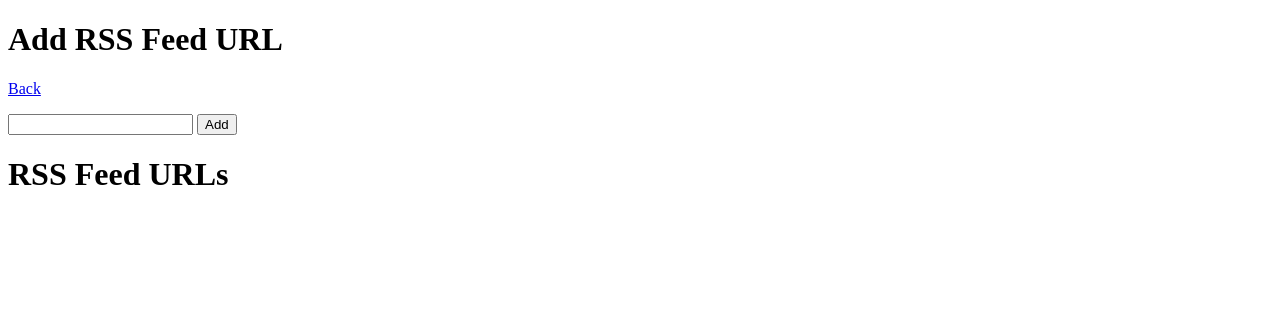
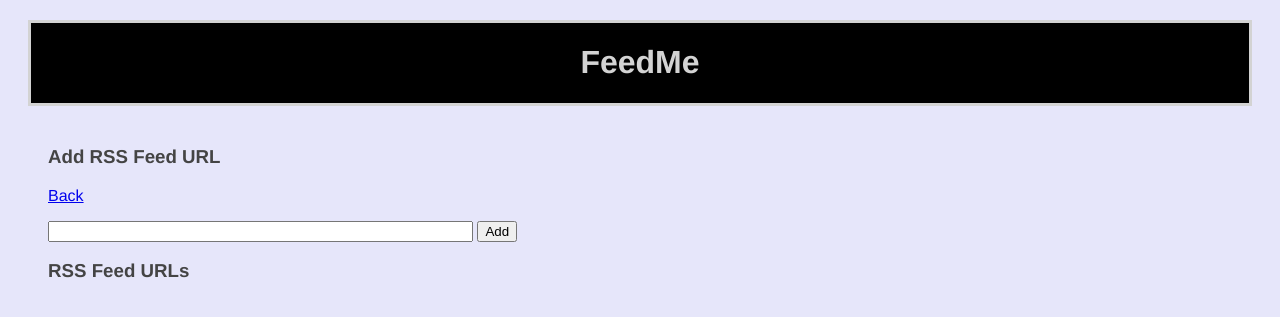
Before and after one commit to wheavin/FeedMe, a Flask app: page /config in a window 1280 px wide. Shown: the top 317 px of the page. Run offline with Flask 2, Linux system fonts and the light colour scheme; data that the repository does not hold is empty.

Commit message:
More HTML and CSS updates

```diff
--- a/static/main.css
+++ b/static/main.css
@@ -1,19 +1,35 @@
 body {
-    margin: 5;
-    padding: 5;
+    margin: 15;
+    padding: 15;
     font-family: "Helvetica Neue", Helvetica, Arial, sans-serif;
     color: #444;
-    background-color: lightblue;
+    background-color: #E6E6FA;
 }
 
 h2 {
-    color: blue;
+    color: black;
     text-align: center;
+    background-color: #E6E6FA;
+    border-style: solid;
+    border-width: 1px;
 }
 
-.item {
-    padding: 10px 0 30px 0;
-    background-color: #E6E6FA;
+.banner {
+    margin: 20px;
+    color: lightgray;
+    text-align: center;
+    background-color: black;
     border-style: solid;
     border-width: 3px;
 }
+
+.content {
+    margin: 40px;
+}
+
+.url_entry {
+    text-align: center;
+    display: flex;
+    flex-direction: row;
+    align-items: flex-start
+}
--- a/templates/index.html
+++ b/templates/index.html
@@ -6,11 +6,16 @@
     <link rel="stylesheet" href="/static/main.css">
 </head>
 <body>
+    <div class="banner">
+        <h1>FeedMe</h1>
+    </div>
+    <div class="content">
         <p>
             <a href="/config">Configure RSS Feed URLs</a>
         </p>
         {% for feed_item in feed_content %}
         <p class="item">{{ feed_item|safe }}</p>
         {% endfor %}
+    </div>
 </body>
 </html>
--- a/templates/urlconfig.html
+++ b/templates/urlconfig.html
@@ -3,16 +3,21 @@
 <head>
     <meta charset="UTF-8">
     <title>RSS Feed URL Config</title>
+    <link rel="stylesheet" href="/static/main.css">
 </head>
 <body>
-    <h1>Add RSS Feed URL</h1>
+    <div class="banner">
+        <h1>FeedMe</h1>
+    </div>
+    <div class="content">
+        <h3>Add RSS Feed URL</h3>
         <p>
             <a href="/">Back</a>
         </p>
 
         <!-- Add RSS feed URLs -->
         <form method="POST" action="./config">
-        <input type="text" name="url">
+            <input type="text" name="url" size="50">
             <input type="submit" value="Add">
         </form>
 
@@ -28,17 +33,20 @@
         {% endwith %}
 
         <!-- Display any added RSS feed entries -->
-    <h1>RSS Feed URLs</h1>
+        <h3>RSS Feed URLs</h3>
         {% for rss_feed_url in rss_feed_urls %}
+        <div class="url_entry">
             <form method="POST" action="./update">
                 <input type="hidden" value="{{rss_feed_url.url}}" name="old_url">
-        <input type="text" value="{{rss_feed_url.url}}" name="new_url">
+                <input type="text" value="{{rss_feed_url.url}}" name="new_url" size="50">
                 <input type="submit" value="Update">
             </form>
             <form method="POST" action="./delete">
                 <input type="hidden" value="{{rss_feed_url.url}}" name="url">
                 <input type="submit" value="Delete">
             </form>
+        </div>
         {% endfor %}
+    </div>
 </body>
 </html>
```
Also changed, not shown: 1 other file. Lines whose indentation alone changed are shown as unchanged.
